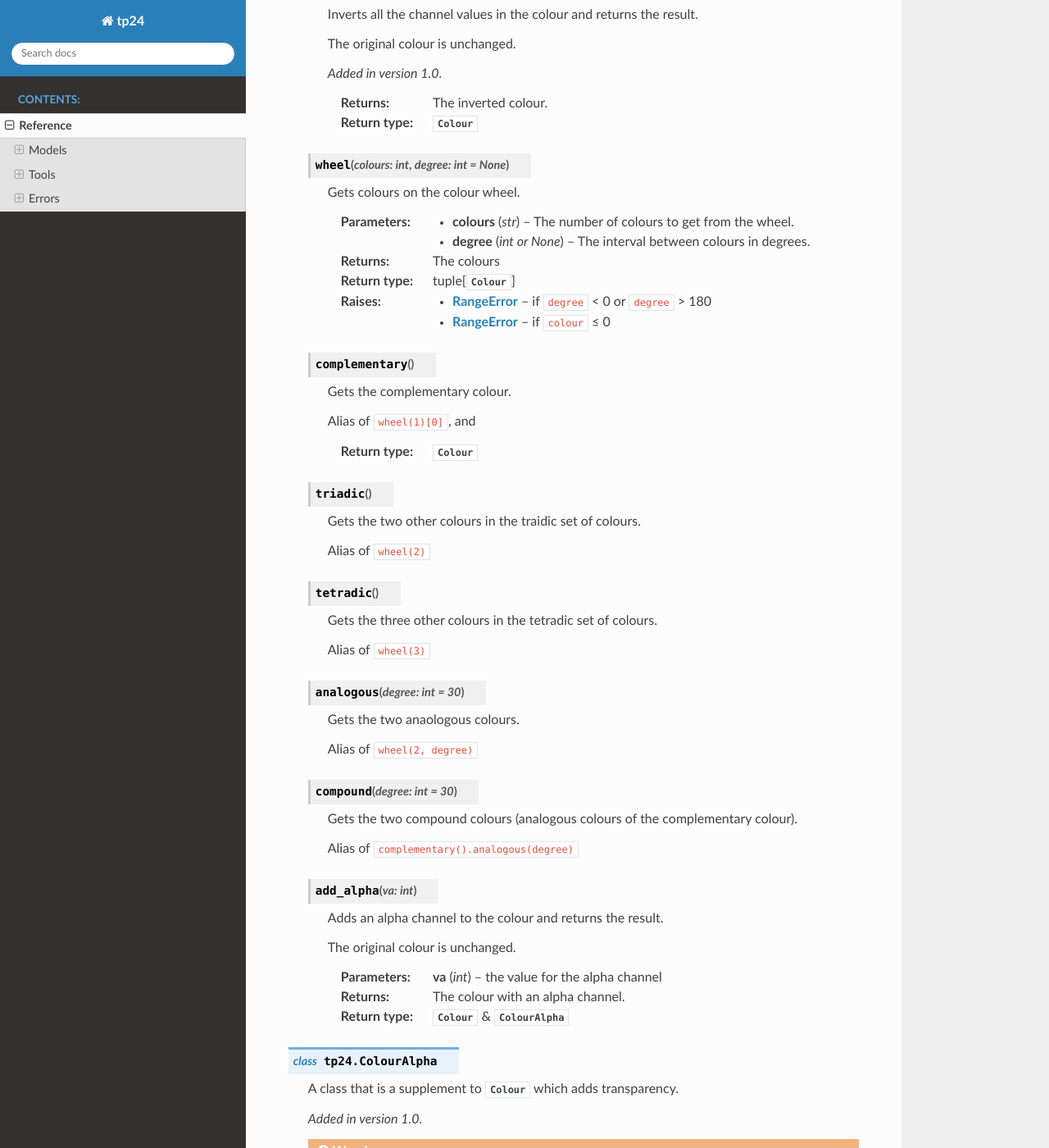
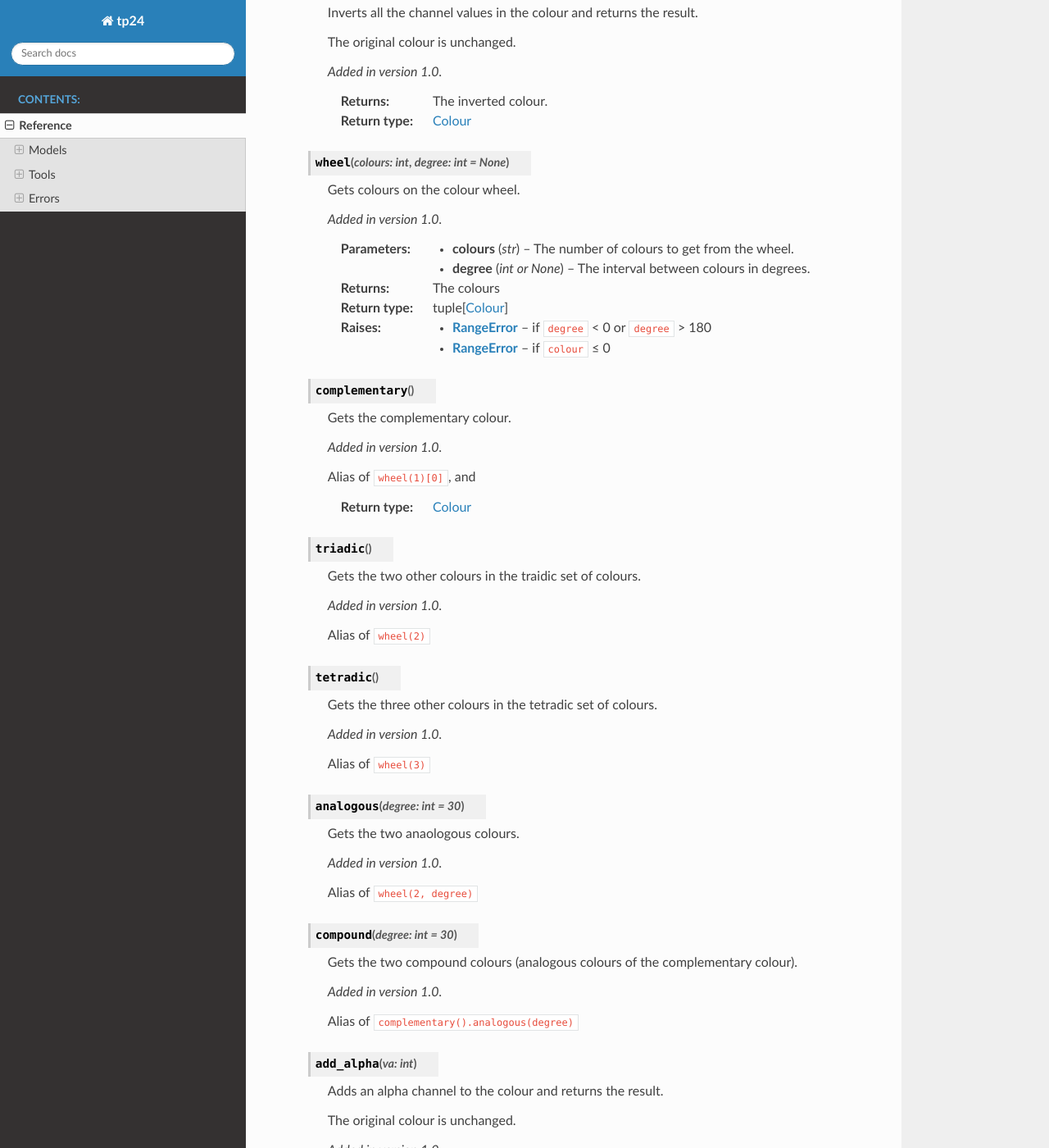
Before and after one commit to iiiii7d/tp24, a Sphinx documentation site: the page built from docs/reference.rst, in a window 1280 px wide and 1400 px high, scrolled down 1246 px. Shown: the whole window at 82% size. Built offline with Sphinx 7.4.7 and the Read the Docs theme 2.0.0, drawn with Linux system fonts in a browser that asks for light colours; some of the changed text lies outside the part shown.

Commit message:
documentation 2

```diff
--- a/docs/index.rst
+++ b/docs/index.rst
@@ -1,7 +1,7 @@
-Welcome to tp24's documentation!
-================================
+tp24 v1.0
+=========
 
-Python colour library
+Python colour library, made by 7d
 
 - supports RGB, CMY, CMYK, HSV, HSL models & transparency
 - add & subtract colours to lighten & darken
--- a/docs/reference.rst
+++ b/docs/reference.rst
@@ -1,6 +1,6 @@
 Reference
 =========
-.. py:module:: tp24
+.. py:currentmodule:: tp24
 
 Models
 ------
@@ -13,7 +13,7 @@ Models
 
    .. warning::
       Do not use Colour itself to specify a colour.
-      Use classes inherited from ``Colour``, eg ``tp24.rgb``, ``tp24.cmyk``, etc.
+      Use classes inherited from :py:class:`Colour`, eg :py:class:`rgb`, :py:class:`cmyk`, etc.
 
    .. description:: Operations
 
@@ -46,7 +46,7 @@ Models
 
       :param str hexc: The hex code
       :return: A colour
-      :rtype: :py:class:`Colour`
+      :rtype: Colour
       :raises ValueError: if the hex code is invalid
 
    .. py:classmethod:: from_web(web: str)
@@ -61,7 +61,7 @@ Models
 
       :param str web: The name of the colour
       :return: A colour
-      :rtype: :py:class:`Colour`
+      :rtype: Colour
       :raises ValueError: if the name is invalid
 
    .. py:method:: inverted()
@@ -73,18 +73,18 @@ Models
       .. versionadded:: 1.0
 
       :return: The inverted colour.
-      :rtype: :py:class:`Colour`
+      :rtype: Colour
 
    .. py:method:: wheel(colours: int, degree: int=None)
 
       Gets colours on the colour wheel.
 
-      .. versionadded: 1.0
+      .. versionadded:: 1.0
 
       :param str colours: The number of colours to get from the wheel.
       :param int or None degree: The interval between colours in degrees.
       :return: The colours
-      :rtype: tuple[:py:class:`Colour`]
+      :rtype: tuple[Colour]
       :raises RangeError: if ``degree`` < 0 or ``degree`` > 180
       :raises RangeError: if ``colour`` ≤ 0
 
@@ -92,13 +92,17 @@ Models
 
       Gets the complementary colour.
 
+      .. versionadded:: 1.0
+
       Alias of ``wheel(1)[0]``, and
 
-      :rtype: :py:class:`Colour`
+      :rtype: Colour
 
    .. py:method:: triadic()
 
       Gets the two other colours in the traidic set of colours.
+
+      .. versionadded:: 1.0
 
       Alias of ``wheel(2)``
 
@@ -106,17 +110,23 @@ Models
 
       Gets the three other colours in the tetradic set of colours.
 
+      .. versionadded:: 1.0
+
       Alias of ``wheel(3)``
 
    .. py:method:: analogous(degree: int=30)
 
       Gets the two anaologous colours.
 
+      .. versionadded:: 1.0
+
       Alias of ``wheel(2, degree)``
 
    .. py:method:: compound(degree: int=30)
 
       Gets the two compound colours (analogous colours of the complementary colour).
+
+      .. versionadded:: 1.0
 
       Alias of ``complementary().analogous(degree)``
 
@@ -126,9 +136,11 @@ Models
 
       The original colour is unchanged.
 
+      .. versionadded:: 1.0
+
       :param int va: the value for the alpha channel
       :return: The colour with an alpha channel.
-      :rtype: :py:class:`Colour` & :py:class:`ColourAlpha`
+      :rtype: Colour
 
 .. py:class:: ColourAlpha
 
@@ -139,11 +151,13 @@ Models
    .. warning::
       Do not use ColourAlpha itself to specify a colour.
       In fact this class is not inherited from :py:class:`Colour`
-      Use classes inherited from ``Colour``, eg ``tp24.rgba``, ``tp24.cmyka``, etc.
+      Use classes inherited from :py:class:`Colour`, eg :py:class:`rgba`, :py:class:`cmyka`, etc.
 
    .. method:: __init__(va: int)
 
       Instantiating a colour with an alpha channel requires an additional parameter after all the other parameters.
+
+      .. versionadded:: 1.0
 
       :param int va: the value for the alpha channel
       :raises RangeError: if ``alpha`` < 0 or ``alpha`` > 100
@@ -154,8 +168,10 @@ Models
 
       The original colour is unchanged.
 
+      .. versionadded:: 1.0
+
       :return: The colour without an alpha channel.
-      :rtype: :py:class:`Colour`
+      :rtype: Colour
 
 .. py:class:: rgb(Colour)
               cmyk(Colour)
@@ -168,6 +184,8 @@ Models
    .. method:: __init__(...)
 
       Instantiating a colour requires the values of each channel of the colour.
+
+      .. versionadded:: 1.0
 
       **RGB**
 
@@ -201,13 +219,17 @@ Models
 
       Each class does not have the converting method of the same name, eg there is no ``rgb.rgb()`` but a ``cmyk.rgb()``
 
+      .. versionadded:: 1.0
+
       :return: The colour in the new model.
-      :rtype: :py:class:`Colour`
+      :rtype: Colour
 
    .. py:property:: RANGE
    :type: tuple[int]
 
       The maximum value of each of the channels.
+
+      .. versionadded:: 1.0
 
    .. py:attribute:: r
                      g
@@ -224,6 +246,8 @@ Models
 
       The value of a specific channel.
 
+      .. versionadded:: 1.0
+
 .. py:class:: rgba(Colour, ColourAlpha)
               cmyka(Colour, ColourAlpha)
               cmya(Colour, ColourAlpha)
@@ -238,12 +262,16 @@ Models
 
       The last parameter is used as the alpha, while the other parameters define the values of the other channels.
 
+      .. versionadded:: 1.0
+
    .. py:attribute:: a
    :type: int
 
       The value of the alpha channel.
 
-.. py:module:: tp24.tools
+      .. versionadded:: 1.0
+
+.. py:currentmodule:: tp24.tools
 
 Tools
 -----
@@ -252,25 +280,29 @@ Tools
 
    Get a colour along a gradient between two colours. Works best in RGB.
 
+   .. versionadded:: 1.0
+
    :param Colour a: The first colour
    :param Colour b: The second colour
    :param ap: The proportion of the first colour to mix
    :param bp: The proportion of the second colour to mix
    :type ap: int or float
    :type bp: int or float
-   :return: the colour
-   :rtype: :py:class:`Colour`
+   :return: The colour
+   :rtype: Colour
 
 .. py:function:: similarity(a: Colour, b: Colour)
 
    Finds the similarity of two colours by comparing the values of each channel. Works best in HSL/V.
 
+   .. versionadded:: 1.0
+
    :param Colour a: The first colour
    :param Colour b: The second colour
-   :return: the colour
-   :rtype: :py:class:`Colour`
+   :return: The colour
+   :rtype: Colour
 
-.. py:module:: tp24.errors
+.. py:currentmodule:: tp24.errors
 
 Errors
 ------
@@ -278,3 +310,5 @@ Errors
 .. py:exception:: RangeError
 
    Raised when the value provided is outside the range allowed.
+
+   .. versionadded:: 1.0
```
Also changed, not shown: README.md (+1 -1 lines).
